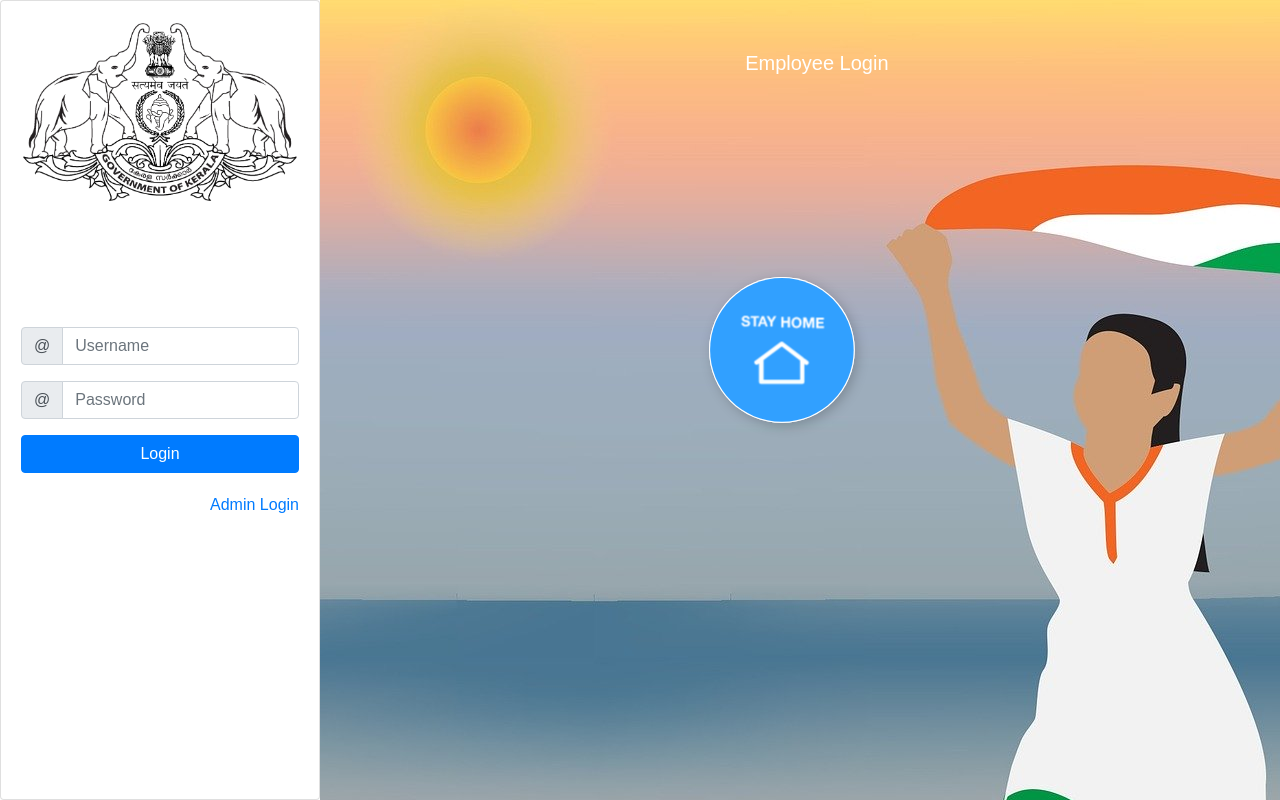
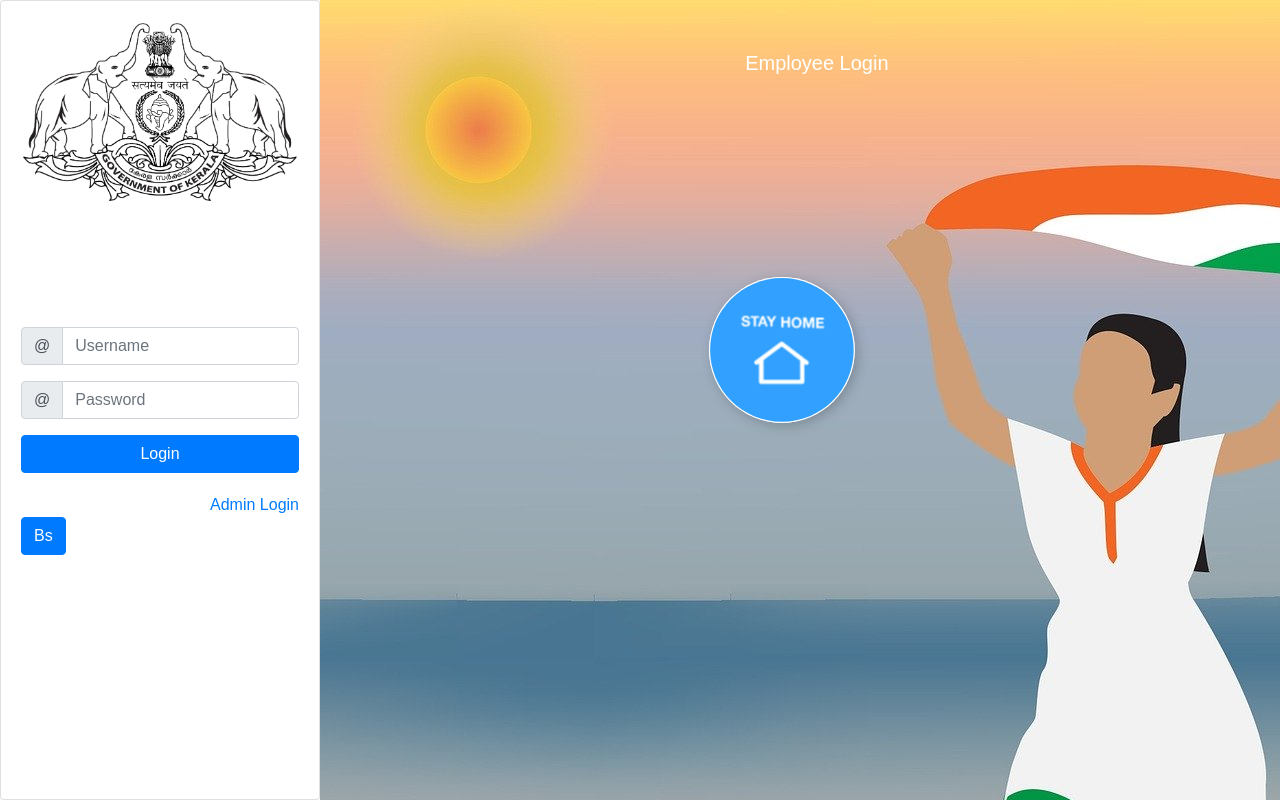
Before and after one commit to RebootHackathon/LSGD_FRONT, a React app: page / in a window 1280 px wide. Built offline with nearby package versions, Linux system fonts and the light colour scheme.

Commit message:
session login done

```diff
--- a/src/Containers/Login.js
+++ b/src/Containers/Login.js
@@ -113,6 +113,32 @@ function Login(props) {
                                 <div style={{marginTop: '20px', textAlign: 'right'}}>
                                 <Link to={'/adminlogin'}>Admin Login</Link>
                                     </div>
+                                <Button onClick = {() => {
+                                    // let url = 'http://localhost:8000/t'
+                                    let url = 'https://reboothack12345.herokuapp.com/t'
+                                    axios.get(url, {withCredentials: true})
+                                        .then(response => {
+                                            console.log('a', response.data);
+                                        }).catch(err => {
+                                        console.log(err);
+                                    })
+                                    // fetch(url, {
+                                    //     method: "GET",
+                                    //     headers: {
+                                    //         'Accept': 'application/json',
+                                    //         'Content-Type': 'application/json',
+                                    //         'Cache': 'no-cache'
+                                    //     },
+                                    //     credentials: 'include'
+                                    // })
+                                    //     .then((res) => res.json())
+                                    //     .then((json) => {
+                                    //         console.log(json);
+                                    //     })
+                                    //     .catch((err) => {
+                                    //         console.log(err);
+                                    //     });
+                                }}>Bs</Button>
 
                             </Card.Body>
                         </Card>
--- a/src/axios.js
+++ b/src/axios.js
@@ -2,7 +2,6 @@ import axios from 'axios';
 
 const instance = axios.create({
     baseURL: 'https://reboothack12345.herokuapp.com',
-    withCredentials: true,
 });
 
 export default instance;
```
